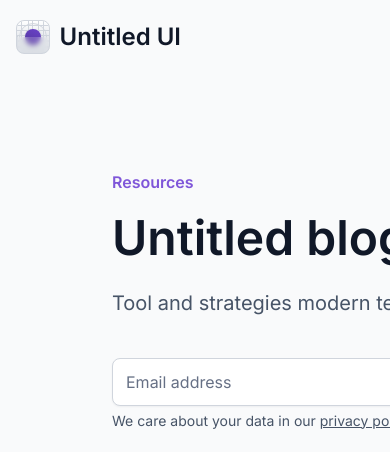
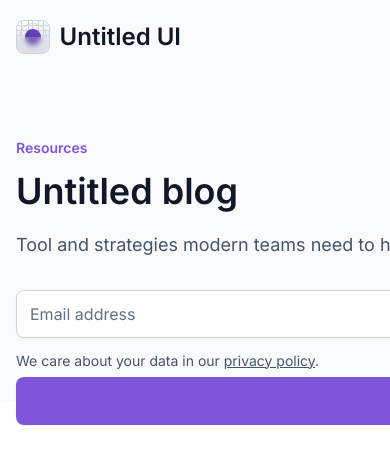
Before and after one commit to DaNaRim/ekreative-frontend-task4, a React (Create React App) app: page / in a window 390 px wide. Shown: the top 452 px of the page. Built offline with nearby package versions, Linux system fonts and the light colour scheme.

Commit message:
ADD Mobile styles for Resources in Homepage

```diff
--- a/src/common/components/sections/Resources/Resources.jsx
+++ b/src/common/components/sections/Resources/Resources.jsx
@@ -1,5 +1,6 @@
 import {useState} from "react";
 import {Link} from "react-router-dom";
+import {Default, Mobile} from "../../../utils/ResponsiveWrappers";
 import Button from "../../form/Button/Button";
 import Input from "../../form/Input/Input";
 import styles from "./Resources.module.scss";
@@ -14,6 +15,8 @@ const Resources = () => {
   };
 
   return (
+    <>
+      <Default>
         <section className={styles.resources}>
           <p className={styles.preHeading}>Resources</p>
           <h1>Untitled blog</h1>
@@ -24,6 +27,20 @@ const Resources = () => {
           </div>
           <p className={styles.policy}>We care about your data in our <Link to="/">privacy policy</Link>.</p>
         </section>
+      </Default>
+      <Mobile>
+        <section className={`${styles.resources} ${styles.resourcesMobile}`}>
+          <p className={styles.preHeading}>Resources</p>
+          <h1>Untitled blog</h1>
+          <p className={styles.desc}>Tool and strategies modern teams need to help their companies grow.</p>
+          <div className={styles.inputWrapper}>
+            <Input type="email" placeholder="Email address" value={email} setValue={setEmail}/>
+            <p className={styles.policy}>We care about your data in our <Link to="/">privacy policy</Link>.</p>
+            <Button onClick={onGetStarted}>Get started</Button>
+          </div>
+        </section>
+      </Mobile>
+    </>
   );
 };
 
--- a/src/common/components/sections/Resources/Resources.module.scss
+++ b/src/common/components/sections/Resources/Resources.module.scss
@@ -55,3 +55,37 @@
     }
   }
 }
+
+/*
+    Mobile
+ */
+
+.resourcesMobile {
+  padding: 4em $sectionPaddingXMobile;
+
+  .preHeading {
+    font-size: 0.875rem;
+    line-height: 1.25rem;
+  }
+
+  h1 {
+    font-size: 2.25rem;
+    line-height: 2.75rem;
+  }
+
+  .desc {
+    font-size: 1.125rem;
+    line-height: 1.725rem;
+    margin-top: 1em;
+  }
+
+  .inputWrapper {
+    flex-direction: column;
+    margin-top: 2em;
+    gap: 0.5em;
+
+    p, input, button {
+      width: 100%;
+    }
+  }
+}
```
Lines whose indentation alone changed are shown as unchanged.
